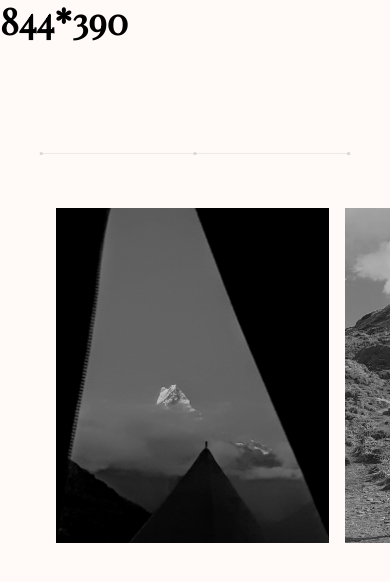
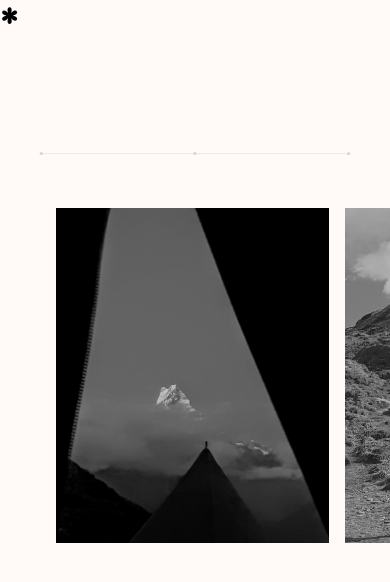
Before and after one commit to arun-praj/gallary, a Next.js app: page / in a window 390 px wide. Shown: the top 582 px of the page. Built offline with nearby package versions, Linux system fonts and the light colour scheme.

Commit message:
Fix window variable

```diff
--- a/app/page.js
+++ b/app/page.js
@@ -7,15 +7,11 @@ import { motion, useTransform, useScroll } from "framer-motion";
 import { gsap } from "gsap";
 import { useGSAP } from "@gsap/react";
 import { ScrollTrigger } from "gsap/ScrollTrigger";
-function getCurrentDimension() {
-  return {
-    width: window.innerWidth,
-    height: window.innerHeight
-  }
-}
+
 
 export default function Home() {
-
+  const [isClient, setIsClient] = useState(false);
+  useEffect(() => setIsClient(true), []);
   gsap.registerPlugin(ScrollTrigger);
   const track = useRef(null)
 
@@ -25,7 +21,17 @@ export default function Home() {
   const wrapperRef = useRef(null)
 
   const [screenSize, setScreenSize] = useState(getCurrentDimension());
+
+  function getCurrentDimension() {
+    return {
+      width: isClient && window.innerWidth,
+      height: isClient && window.innerHeight
+    }
+  }
   useEffect(() => {
+    if (typeof window === 'undefined') {
+      global.window = {}
+    }
     const updateDimension = () => {
       setScreenSize(getCurrentDimension())
     }
```
